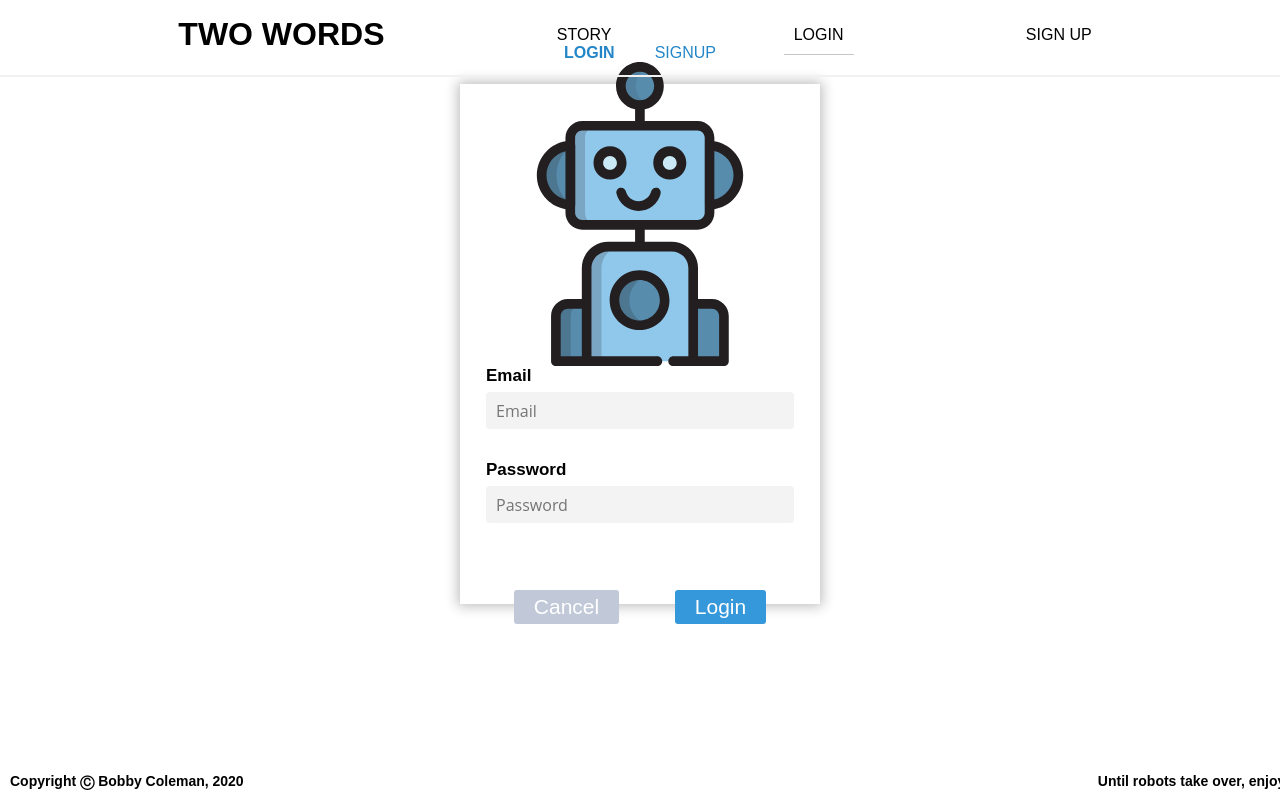
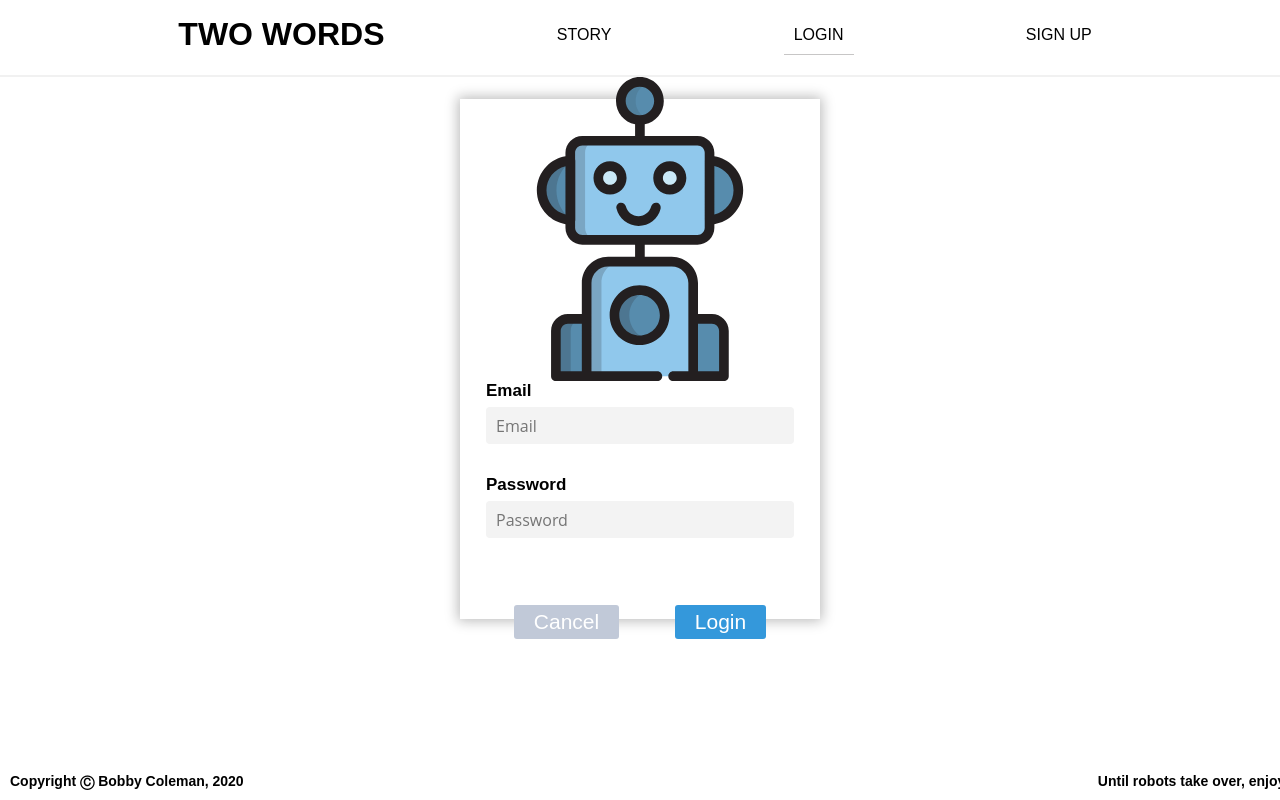
Before and after one commit to Bobby-Coleman/TwoWords, a React (Create React App) app: page /login in a window 1280 px wide. Built offline with nearby package versions, Linux system fonts and the light colour scheme; no server answers.

Commit message:
General styling

```diff
--- a/src/components/Entry/Entry.css
+++ b/src/components/Entry/Entry.css
@@ -10,7 +10,7 @@
 }
 
 .entry-editing {
-    height: 25em;
+    height: 27em;
     width: 30em;
 }
 
--- a/src/components/navbar/navbar.css
+++ b/src/components/navbar/navbar.css
@@ -5,6 +5,7 @@
     width: 100%;
     height: 75px;
     border-bottom: 2px solid #f1f1f1;
+    background-color: white;
 }
 
 .navbar-container ul {
--- a/src/pages3/LoginPage/RegistrationPages.css
+++ b/src/pages3/LoginPage/RegistrationPages.css
@@ -1,6 +1,10 @@
 .register {
+    height: 70vh;
+    width: 100vw;
     display: flex;
+    flex-direction: column;
     justify-content: center;
+    align-items: center;
 }
 
 .form-container {
--- a/src/pages3/TwoWordsPage/TwoWordsPage.css
+++ b/src/pages3/TwoWordsPage/TwoWordsPage.css
@@ -1,11 +1,10 @@
  .two-words-idea-box {
-    /* background-color: teal; */
-    height: 70vh;
-    width: 100vw;
     display: flex;
     flex-direction: column;
     align-items: center;
     justify-content: space-around;
+    height: 60vh;
+    width: 100vw;
 }
 
 .two-words-container {
```
